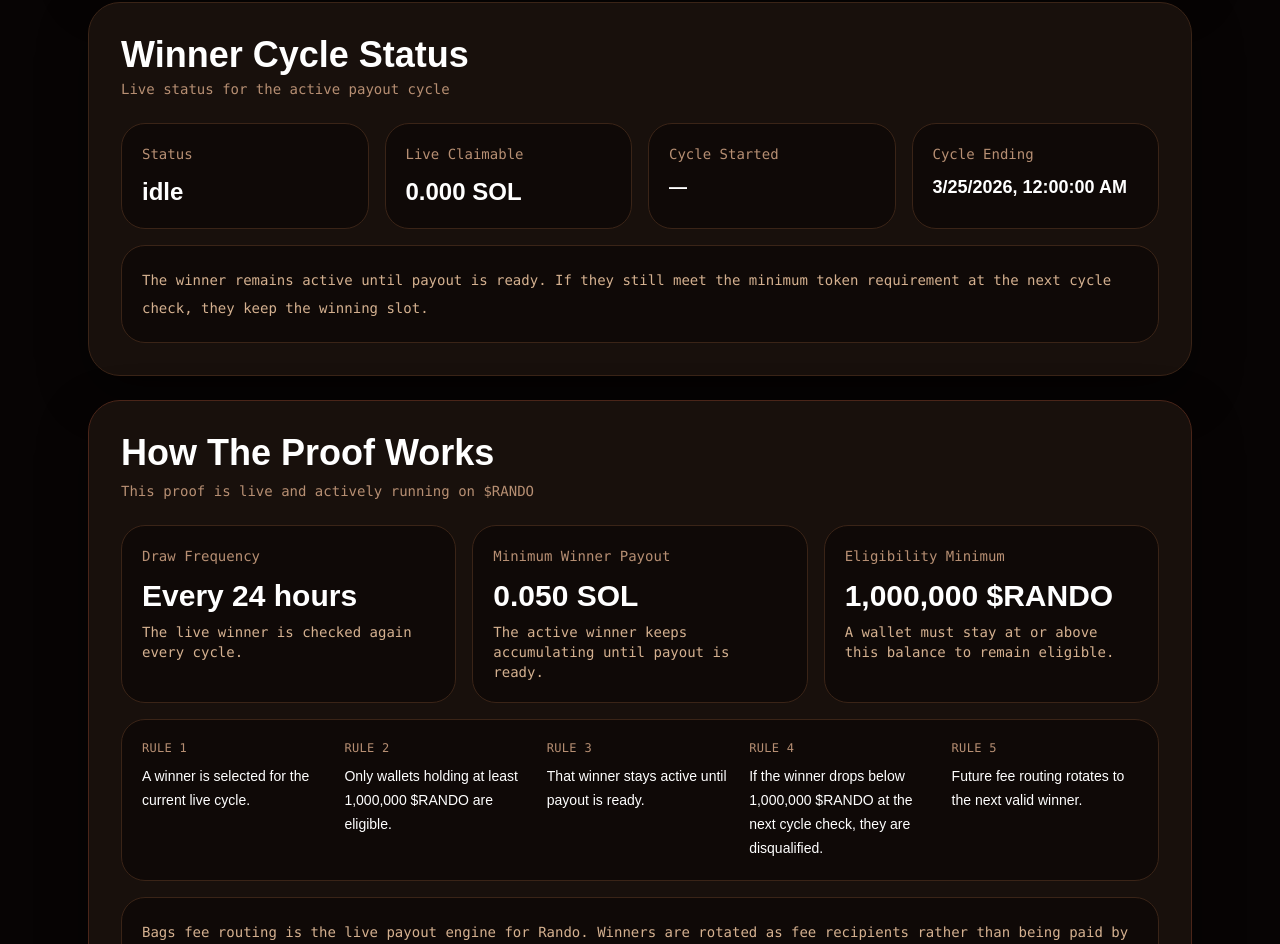
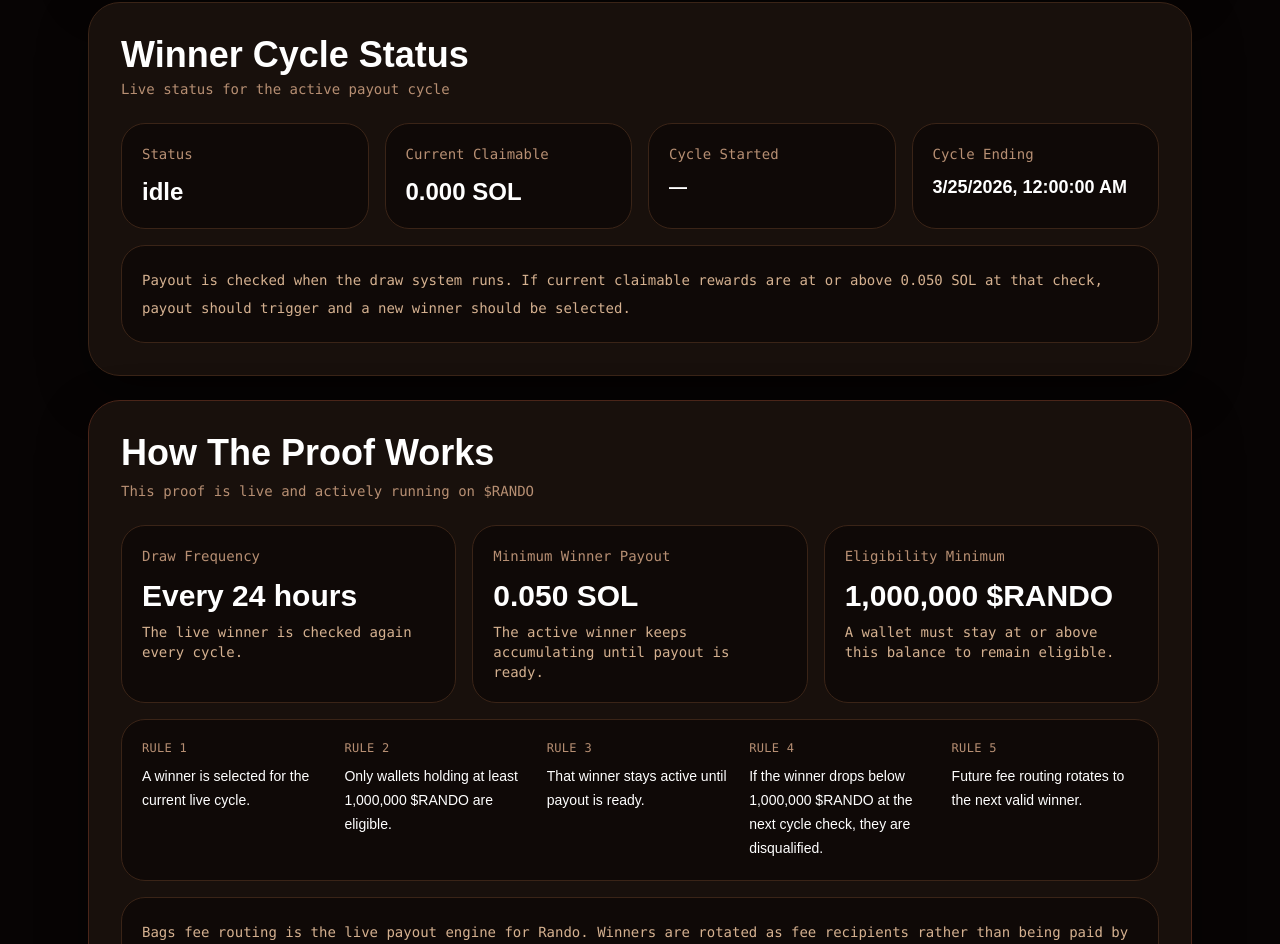
Before and after one commit to jacobcameron1-hash/Rando, a Next.js app: page / in a window 1280 px wide. Shown: the part 761-1705 px from the top of the page. Built offline with nearby package versions, Linux system fonts and the light colour scheme; no server answers; the database is empty; what @solana/wallet-adapter-react, @solana/wallet-adapter-react-ui would draw is missing.

Commit message:
Show current claimable rewards on homepage

```diff
--- a/src/app/page.tsx
+++ b/src/app/page.tsx
@@ -222,7 +222,7 @@ export default function PublicPage() {
           : null
       );
     } catch (error) {
-      console.error('Failed to refresh accumulated rewards', error);
+      console.error('Failed to refresh claimable rewards', error);
     } finally {
       setIsRefreshingRewards(false);
     }
@@ -336,10 +336,13 @@ export default function PublicPage() {
   const disqualifiedPreviousWinner =
     drawResponse?.proof?.disqualifiedPreviousWinner || null;
 
-  const accumulatedSol = liveClaimableSol ?? winnerCycle?.accumulatedSol ?? 0;
+  const currentClaimableSol =
+    liveClaimableSol ?? winnerCycle?.accumulatedSol ?? 0;
+
   const cycleStatus = winnerCycle?.status || 'idle';
   const cycleStartedAt = winnerCycle?.cycleStartedAt || '';
   const cycleEndingAt = nextDraw?.nextDrawAtIso || '';
+  const payoutReady = currentClaimableSol >= minPayoutSol;
 
   return (
     <main className="min-h-screen bg-[#070404] text-white">
@@ -453,7 +456,7 @@ export default function PublicPage() {
                   <div className="flex items-start justify-between gap-3">
                     <div>
                       <div className="font-mono text-sm text-[#b78f73]">
-                        Accumulated Rewards
+                        Current Claimable Rewards
                       </div>
                     </div>
 
@@ -467,7 +470,7 @@ export default function PublicPage() {
                   </div>
 
                   <div className="mt-3 text-2xl font-black text-white sm:text-3xl">
-                    {formatSol(accumulatedSol)} SOL
+                    {formatSol(currentClaimableSol)} SOL
                   </div>
                   <div className="mt-2 font-mono text-sm text-[#d5b190]">
                     {formatSol(minPayoutSol)} SOL minimum before payout
@@ -568,10 +571,10 @@ export default function PublicPage() {
 
             <div className="rounded-[24px] border border-[#3a2417] bg-[#0f0907] p-5">
               <div className="font-mono text-sm text-[#b78f73]">
-                Live Claimable
+                Current Claimable
               </div>
               <div className="mt-3 text-2xl font-black text-white">
-                {formatSol(accumulatedSol)} SOL
+                {formatSol(currentClaimableSol)} SOL
               </div>
             </div>
 
@@ -595,9 +598,9 @@ export default function PublicPage() {
           </div>
 
           <div className="mt-4 rounded-[24px] border border-[#3a2417] bg-[#0f0907] p-5 font-mono text-sm leading-7 text-[#d5b190]">
-            The winner remains active until payout is ready. If they still meet
-            the minimum token requirement at the next cycle check, they keep the
-            winning slot.
+            Payout is checked when the draw system runs. If current claimable
+            rewards are at or above {formatSol(minPayoutSol)} SOL at that check,
+            payout should trigger and a new winner should be selected.
           </div>
         </section>
 
```
